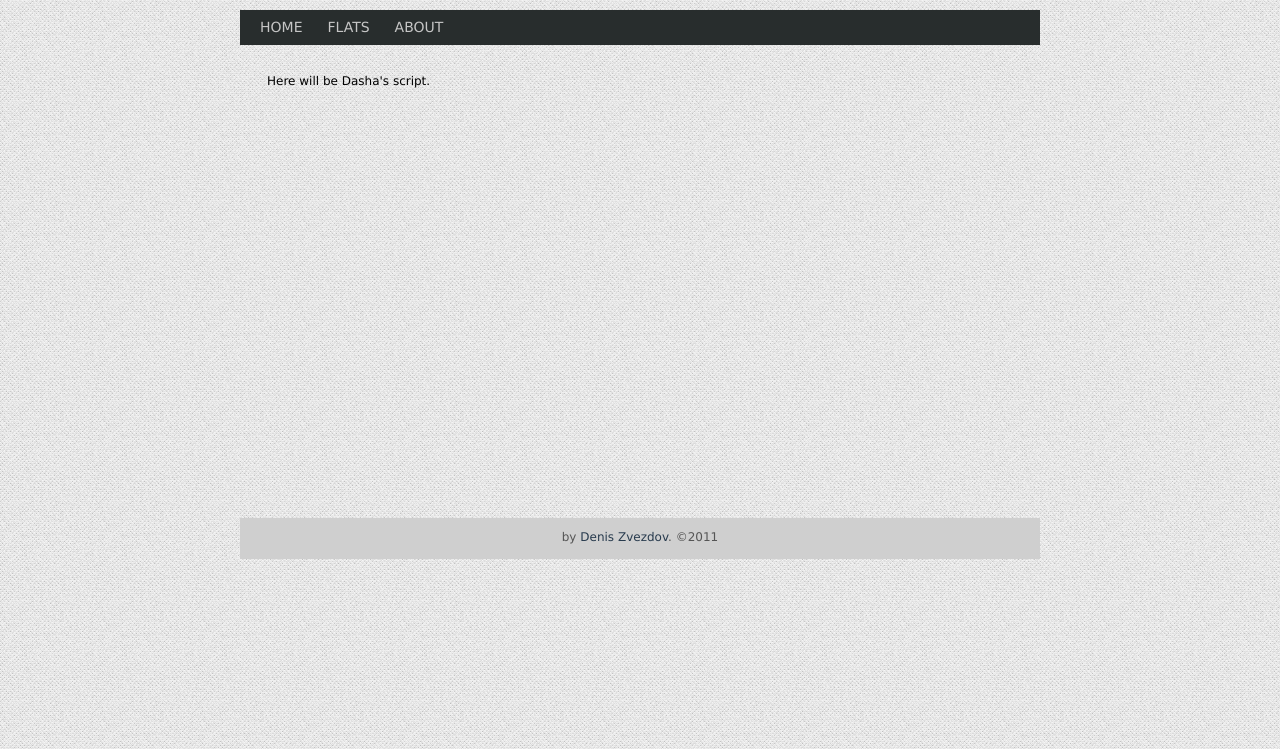
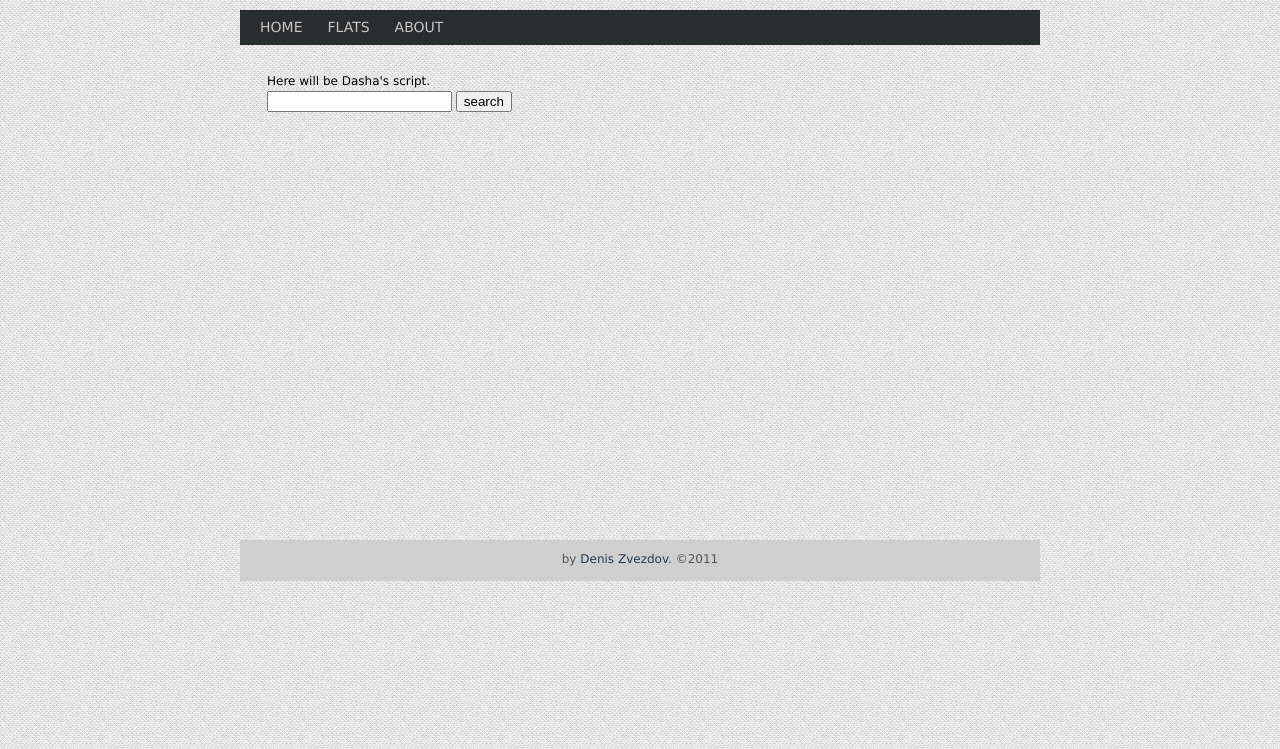
Before and after one commit to s1ider/s1idernet, a Django app: template templates/flats.html in a window 1280 px wide. Shown: the part 51-800 px from the top of the page. Run offline with Django 3.2, Linux system fonts and the light colour scheme; the template is opened without the code that fills it, so the values that code supplies are empty.

Commit message:
* update form for flats.html

```diff
--- a/static/style.css
+++ b/static/style.css
@@ -344,3 +344,9 @@ ul#sidenotes li a:active
 	color: #003355;
 	background-color:transparent;
 }
+
+/* Yandex Map */
+#YMapsID {
+    width: 746px;
+    height: 400px;
+}
--- a/templates/flats.html
+++ b/templates/flats.html
@@ -2,15 +2,15 @@
 
 {% block content %}
     Here will be Dasha's script.
-    {% if request.path == '/flats/' %}
-    <form action="/flats/search" method="post">
+
+    <form action="/flats/search/" method="post">
         {% csrf_token %}
-        <p>
-        {{ form}}
+
+        <input type="text" name="search" />
         <input type="submit" value="search" />
-        </p>
+
     </form>
-    {% endif %}
+
     {% if search_text %} <h3> You have searched for '{{ search_text }}'. </h3> {% endif %}
-    <div id="YMapsID" style="width:600px;height:400px"></div>
+    <div id="YMapsID"></div>
 {% endblock %}
```
